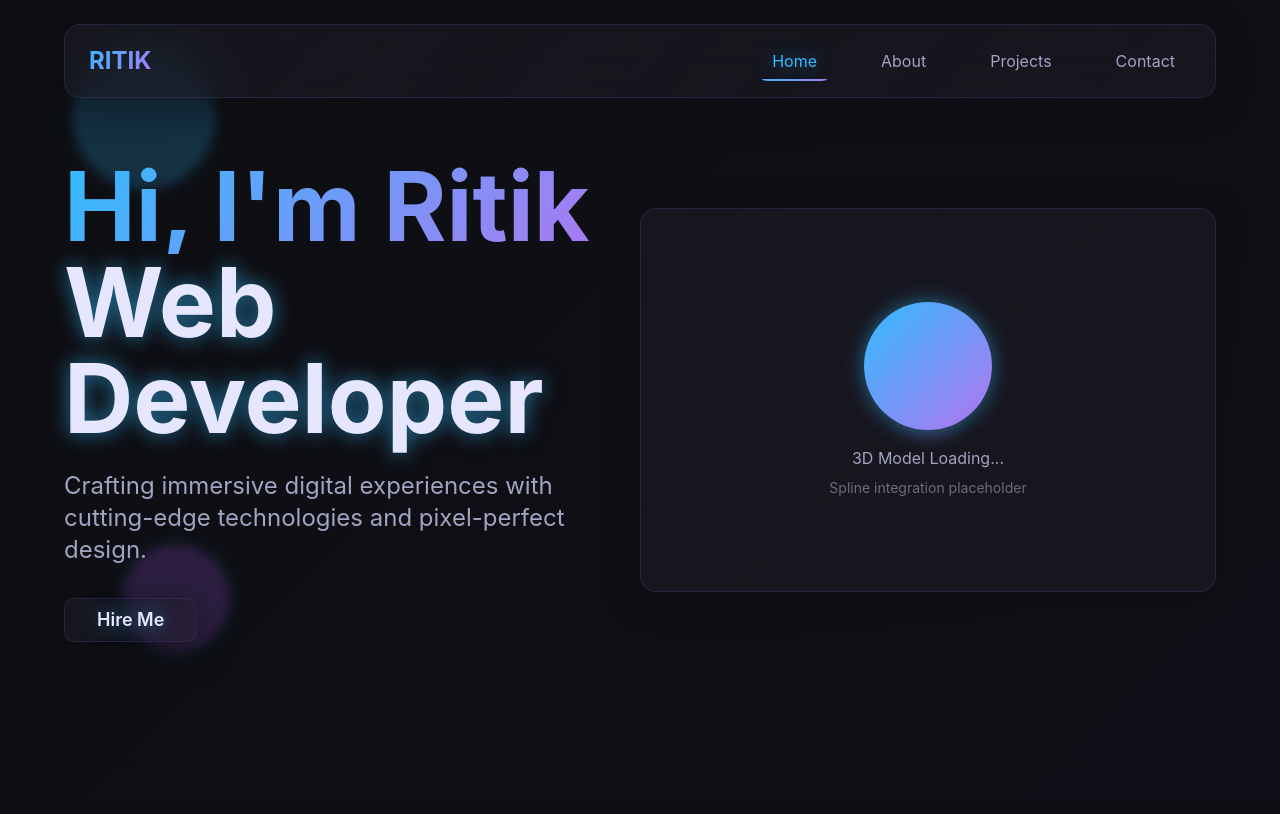
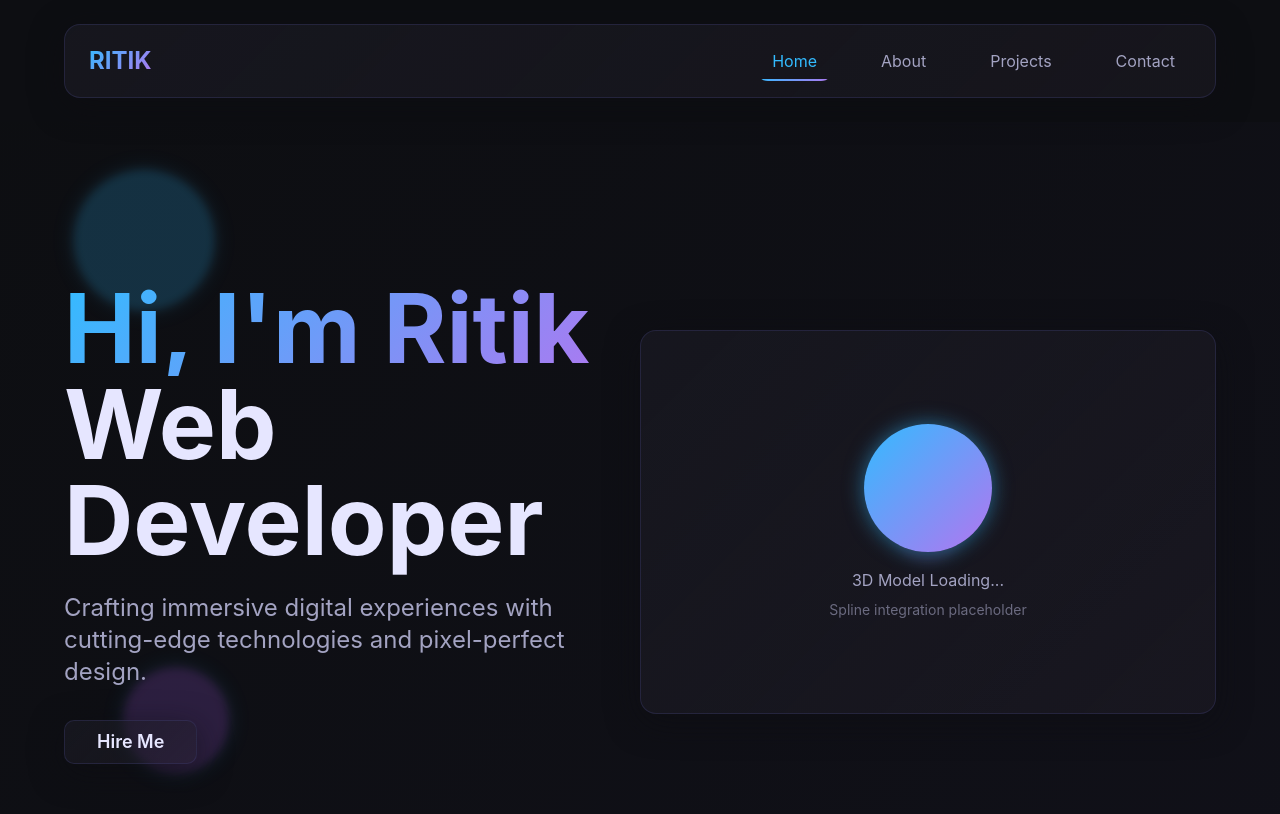
Before and after one commit to 1nfernvm/portfolio, a React (Vite) app: page / in a window 1280 px wide. Both pictures are taken after a click on the element "RITIK". Shown: the top 814 px of the page. Built offline with nearby package versions, Linux system fonts and the light colour scheme; the HTML template or start-up script is replaced by a standard one.

Commit message:
Fix: Remove text glow and make navbar sticky

```diff
--- a/src/components/AboutSection.tsx
+++ b/src/components/AboutSection.tsx
@@ -162,7 +162,7 @@ const AboutSection = () => {
           {/* Content */}
           <div ref={contentRef} className="space-y-8">
             <div>
-              <h3 className="text-3xl font-bold mb-4 glow-text">
+              <h3 className="text-3xl font-bold mb-4">
                 Full-Stack Developer & UI/UX Enthusiast
               </h3>
               <p className="text-lg text-muted-foreground leading-relaxed mb-6">
--- a/src/components/ContactSection.tsx
+++ b/src/components/ContactSection.tsx
@@ -141,7 +141,7 @@ const ContactSection = () => {
         <div className="grid lg:grid-cols-2 gap-16">
           {/* Contact Form */}
           <div className="glass-card rounded-2xl p-8">
-            <h3 className="text-2xl font-bold mb-6 glow-text">Send a Message</h3>
+            <h3 className="text-2xl font-bold mb-6">Send a Message</h3>
 
             <form ref={formRef} onSubmit={handleSubmit} className="space-y-6">
               <div>
@@ -183,7 +183,7 @@ const ContactSection = () => {
                 ) : (
                   <div className="flex items-center gap-2">
                     <PaperPlaneTilt size={20} />
-                    <span className="glow-text">Send Message</span>
+                    <span>Send Message</span>
                   </div>
                 )}
               </Button>
@@ -193,7 +193,7 @@ const ContactSection = () => {
           {/* Contact Info & Socials */}
           <div className="space-y-8">
             <div className="glass-card rounded-2xl p-8">
-              <h3 className="text-2xl font-bold mb-6 glow-text">Get in Touch</h3>
+              <h3 className="text-2xl font-bold mb-6">Get in Touch</h3>
               <div className="space-y-4">
                 <p className="text-muted-foreground">
                   📧 <span className="text-foreground">ritik.dev@email.com</span>
@@ -208,7 +208,7 @@ const ContactSection = () => {
             </div>
 
             <div className="glass-card rounded-2xl p-8">
-              <h3 className="text-2xl font-bold mb-6 glow-text">Follow Me</h3>
+              <h3 className="text-2xl font-bold mb-6">Follow Me</h3>
               <div ref={socialsRef} className="flex gap-4">
                 <div
                   className="glass p-4 rounded-xl cursor-pointer group hover:shadow-neon transition-all duration-300"
--- a/src/components/Footer.tsx
+++ b/src/components/Footer.tsx
@@ -112,7 +112,7 @@ const Footer = () => {
                 <li key={link.label}>
                   <button
                     onClick={() => handleNavClick(link.href)}
-                    className="text-muted-foreground hover:text-primary transition-colors duration-300 hover:glow-text"
+                    className="text-muted-foreground hover:text-primary transition-colors duration-300"
                   >
                     {link.label}
                   </button>
--- a/src/components/HeroSection.tsx
+++ b/src/components/HeroSection.tsx
@@ -86,7 +86,7 @@ const HeroSection = () => {
           className="text-6xl lg:text-8xl font-bold mb-6 leading-tight"
         >
           <span className="block text-gradient">Hi, I'm Ritik</span>
-          <span className="block text-foreground glow-text">Web Developer</span>
+          <span className="block text-foreground">Web Developer</span>
         </h1>
 
         <p
@@ -103,7 +103,7 @@ const HeroSection = () => {
             onMouseEnter={() => handleCtaHover(true)}
             onMouseLeave={() => handleCtaHover(false)}
           >
-            <span className="glow-text">Hire Me</span>
+            <span>Hire Me</span>
           </Button>
         </div>
       </div>
--- a/src/components/Navigation.tsx
+++ b/src/components/Navigation.tsx
@@ -87,7 +87,7 @@ const Navigation = () => {
     <>
       <nav
         ref={navRef}
-        className="fixed top-0 left-0 right-0 z-40 px-8 lg:px-16 py-6"
+        className="sticky top-0 left-0 right-0 z-40 px-8 lg:px-16 py-6"
       >
         <div className="glass-card rounded-2xl px-6 py-4 backdrop-blur-xl">
           <div className="flex items-center justify-between">
@@ -105,7 +105,7 @@ const Navigation = () => {
                   className={`
                     px-4 py-2 rounded-lg transition-all duration-300 relative overflow-hidden
                     ${activeSection === item.label.toLowerCase()
-                      ? 'text-primary glow-text'
+                      ? 'text-primary'
                       : 'text-muted-foreground hover:text-foreground'
                     }
                   `}
@@ -146,7 +146,7 @@ const Navigation = () => {
                 className={`
                   block w-full text-left px-4 py-3 rounded-lg transition-all duration-300
                   ${activeSection === item.label.toLowerCase()
-                    ? 'text-primary glow-text bg-primary/10'
+                    ? 'text-primary bg-primary/10'
                     : 'text-muted-foreground hover:text-foreground hover:bg-muted/20'
                   }
                 `}
--- a/src/components/ProjectsSection.tsx
+++ b/src/components/ProjectsSection.tsx
@@ -182,7 +182,7 @@ const ProjectsSection = () => {
 
               {/* Project Info */}
               <div className="space-y-4">
-                <h3 className="text-2xl font-bold glow-text group-hover:text-primary transition-colors">
+                <h3 className="text-2xl font-bold group-hover:text-primary transition-colors">
                   {project.title}
                 </h3>
                 <p className="text-muted-foreground leading-relaxed">
@@ -206,7 +206,7 @@ const ProjectsSection = () => {
                   variant="outline"
                   className="w-full mt-4 glass-card border-primary/30 hover:border-primary/60 hover:shadow-neon transition-all duration-300"
                 >
-                  <span className="glow-text">View Project</span>
+                  <span>View Project</span>
                 </Button>
               </div>
             </div>
--- a/tailwind.config.ts
+++ b/tailwind.config.ts
@@ -145,9 +145,9 @@ export default {
           border: '1px solid var(--glass-border)',
           boxShadow: 'var(--shadow-card)',
         },
-        '.glow-text': {
-          textShadow: '0 0 20px hsl(var(--primary) / 0.6)',
-        },
+        // '.glow-text': {
+        //   textShadow: '0 0 20px hsl(var(--primary) / 0.6)',
+        // },
         '.text-gradient': {
           background: 'var(--gradient-primary)',
           '-webkit-background-clip': 'text',
```
